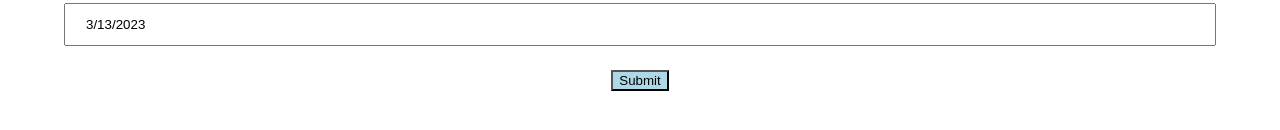
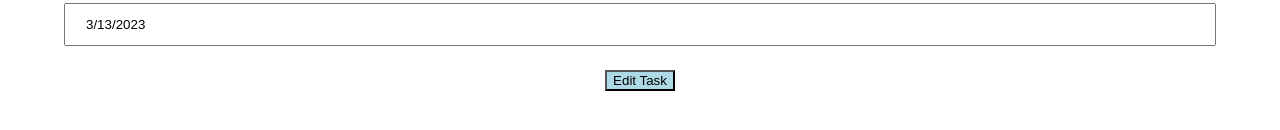
Before and after one commit to agiledev-students-spring2023/final-project-finishit, a React (Create React App) app in the folder front-end/: page /edittask in a window 1280 px wide. Shown: the part 452-582 px from the top of the page. Built offline with nearby package versions, Linux system fonts and the light colour scheme.

Commit message:
I added submit buttons linking to main.

```diff
--- a/front-end/src/EditTask.js
+++ b/front-end/src/EditTask.js
@@ -25,7 +25,7 @@ const EditTask = (props) => {
                 </div>
 
                 <div>
-                    <Link to="/"><button>Submit</button></Link>
+                    <Link to="/"><button>Edit Task</button></Link>
                 </div>
 
 
--- a/front-end/src/NewTask.js
+++ b/front-end/src/NewTask.js
@@ -25,7 +25,7 @@ const NewTask = (props) => {
                 </div>
 
                 <div>
-                    <Link to="/"><button>Submit</button></Link>
+                    <Link to="/"><button>Submit Task</button></Link>
                 </div>
             </form>
 
```
